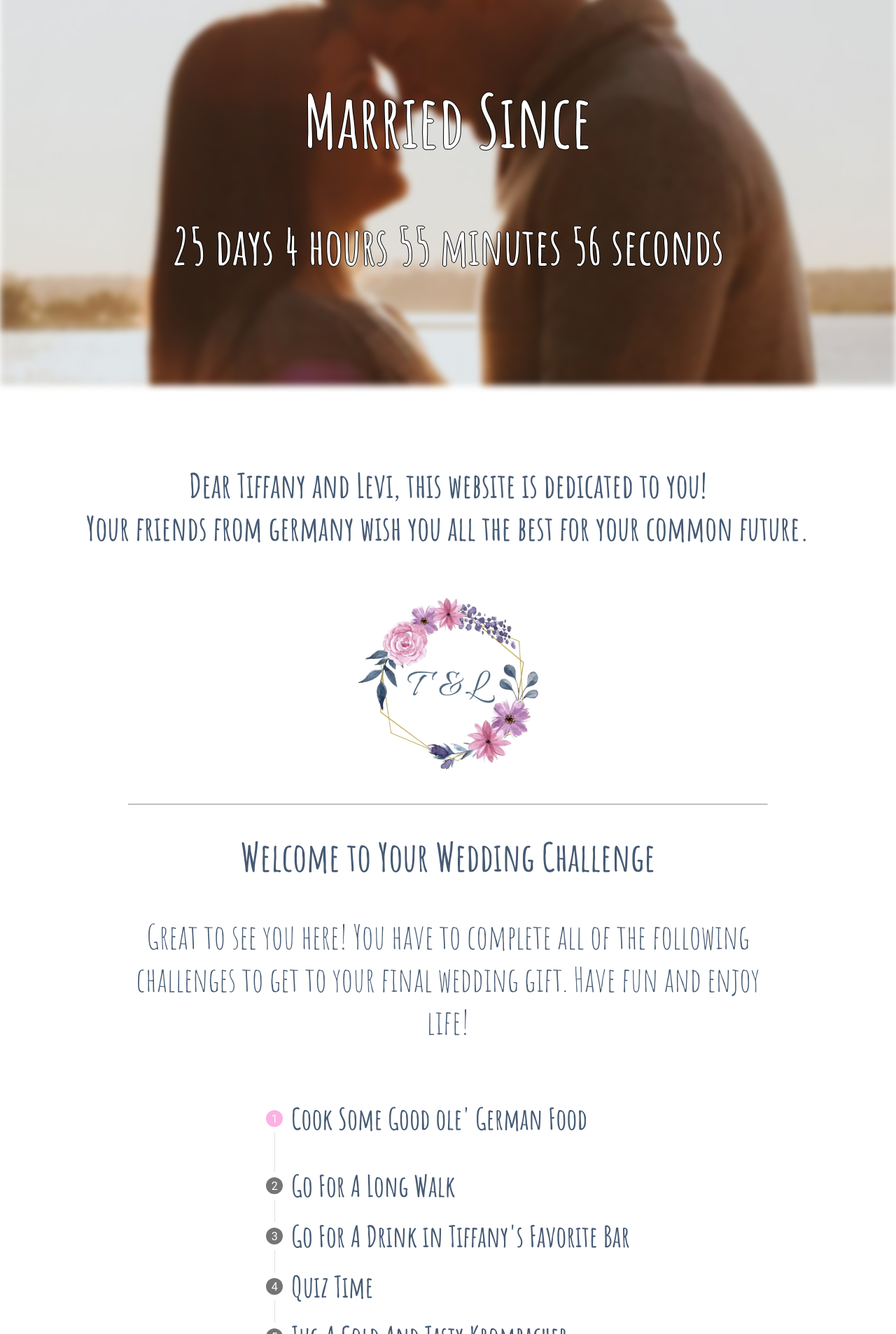
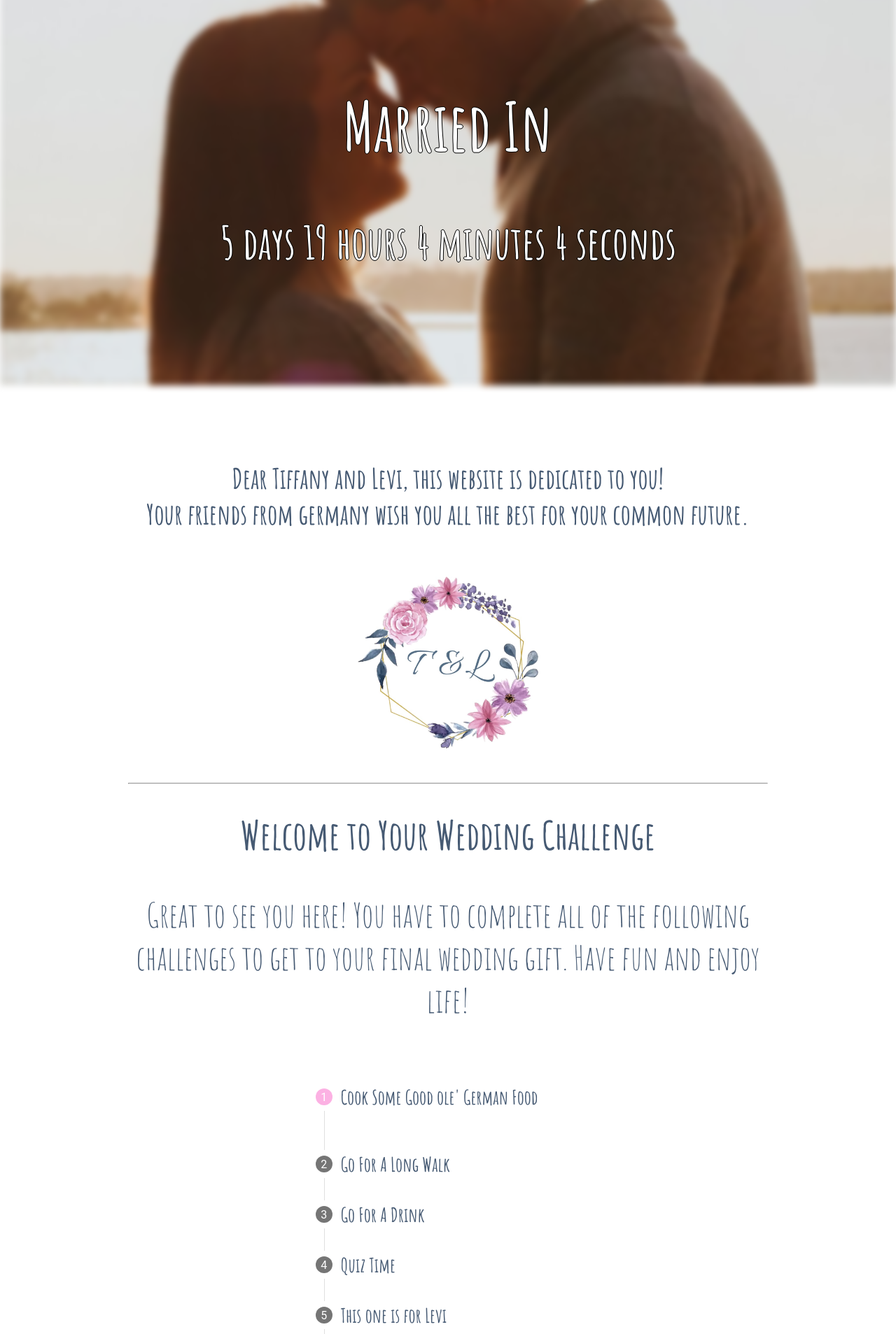
Before and after one commit to jsattler/wedding-challenge-website, an Angular app: page / in a window 1280 px wide. Shown: the part 153-2060 px from the top of the page at 70% size. Built offline with nearby package versions, Linux system fonts and the light colour scheme.

Commit message:
Fix responsive issues on mobile

```diff
--- a/src/app/challenge-stepper/challenge-stepper.component.html
+++ b/src/app/challenge-stepper/challenge-stepper.component.html
@@ -33,7 +33,7 @@
         </mat-step>
 
         <mat-step>
-          <ng-template matStepLabel>Go For A Drink in Tiffany's Favorite Bar</ng-template>
+          <ng-template matStepLabel>Go For A Drink</ng-template>
         </mat-step>
 
         <mat-step>
@@ -41,7 +41,7 @@
         </mat-step>
 
         <mat-step>
-          <ng-template matStepLabel>Jug A Cold And Tasty Krombacher</ng-template>
+          <ng-template matStepLabel>This one is for Levi</ng-template>
         </mat-step>
 
         <mat-step>
--- a/src/app/header/header.component.css
+++ b/src/app/header/header.component.css
@@ -28,11 +28,11 @@
 }
 
 h1{
-  font-size: 6.5em;
+  font-size: 6em;
   text-shadow: 1px 0 0 #000, 0 -1px 0 #000, 0 1px 0 #000, -1px 0 0 #000;
 }
 
 h2 {
-  font-size: 4.5em;
+  font-size: 4em;
   text-shadow: 1px 0 0 #000, 0 -1px 0 #000, 0 1px 0 #000, -1px 0 0 #000;
 }
--- a/src/app/header/header.component.html
+++ b/src/app/header/header.component.html
@@ -1,5 +1,5 @@
 <div class="header-image"></div>
 <div class="header-text">
-  <h1>Married Since</h1>
+  <h1>{{headerText}}</h1>
   <h2>{{days}} days {{hours}} hours {{minutes}} minutes {{seconds}} seconds</h2>
 </div>
--- a/src/app/header/header.component.ts
+++ b/src/app/header/header.component.ts
@@ -8,17 +8,22 @@ import {interval} from 'rxjs';
 })
 export class HeaderComponent implements OnInit {
 
-  private marriedDate = new Date(2020, 9, 7, 16, 0, 0, 0);
+  private marriedDate = new Date(2020, 10, 7, 16, 0, 0, 0);
+  headerText = 'Married Since';
   days = 0;
   hours = 0;
   minutes = 0;
   seconds = 0;
 
-  constructor() { }
+  constructor() {
+  }
 
   ngOnInit(): void {
 
     interval(1000).subscribe(() => {
+      if (new Date() < this.marriedDate) {
+        this.headerText = 'Married In';
+      }
       let diff = Math.abs(Date.now() - this.marriedDate.getTime()) / 1000 ;
       this.days = Math.floor(diff / 86400);
       diff -= this.days * 86400;
--- a/src/app/navbar/navbar.component.css
+++ b/src/app/navbar/navbar.component.css
@@ -22,3 +22,9 @@ img {
 .app-toolbar {
   font-family: 'Amatic SC', cursive;
 }
+
+@media only screen and (max-width: 857px){
+  #married-since {
+    display: none;
+  }
+}
--- a/src/app/navbar/navbar.component.html
+++ b/src/app/navbar/navbar.component.html
@@ -2,6 +2,6 @@
   <span><img src="assets/images/tiffany-levi-logo.jpeg"></span>
   <span>Tiffany and Levi</span>
   <span class="example-spacer"></span>
-  <span>Married Since 7th of November 2020</span>
+  <span id="married-since">Married Since 7th of November 2020</span>
   <!--<span>Married Since {{days}} days {{hours}} hours {{minutes}} minutes {{seconds}} seconds</span>-->
 </mat-toolbar>
--- a/src/app/navbar/navbar.component.ts
+++ b/src/app/navbar/navbar.component.ts
@@ -8,30 +8,10 @@ import { interval } from 'rxjs';
   styleUrls: ['./navbar.component.css']
 })
 export class NavbarComponent implements OnInit {
-  private marriedDate = new Date(2010, 9, 7, 16, 0, 0, 0);
-  private days = 0;
-  private hours = 0;
-  private minutes = 0;
-  private seconds = 0;
 
   constructor() { }
 
   ngOnInit(): void {
-
-    interval(1000).subscribe(() => {
-      let diff = Math.abs(Date.now() - this.marriedDate.getTime()) / 1000 ;
-      this.days = Math.floor(diff / 86400);
-      diff -= this.days * 86400;
-      // calculate (and subtract) whole hours
-      this.hours = Math.floor(diff / 3600) % 24;
-      diff -= this.hours * 3600;
-
-      this.minutes = Math.floor(diff / 60) % 60;
-      diff -= this.minutes * 60;
-
-      this.seconds = Math.floor(diff % 60);
-    });
-
   }
 
 
--- a/src/app/wishes/wishes.component.html
+++ b/src/app/wishes/wishes.component.html
@@ -1,5 +1,5 @@
 <div class="wishes">
-  <h1 style="font-size: 3em">
+  <h1 style="font-size: 2.5em">
     Dear Tiffany and Levi, this website is dedicated to you!<br>
     Your friends from germany wish you all the best for your common future.
   </h1>
--- a/src/styles.css
+++ b/src/styles.css
@@ -14,6 +14,6 @@ body {
 .mat-step-text-label {
   font-family: 'Amatic SC', cursive;
   font-weight: bold;
-  font-size: 3em;
+  font-size: 2em;
   color: #465A73
 }
```
